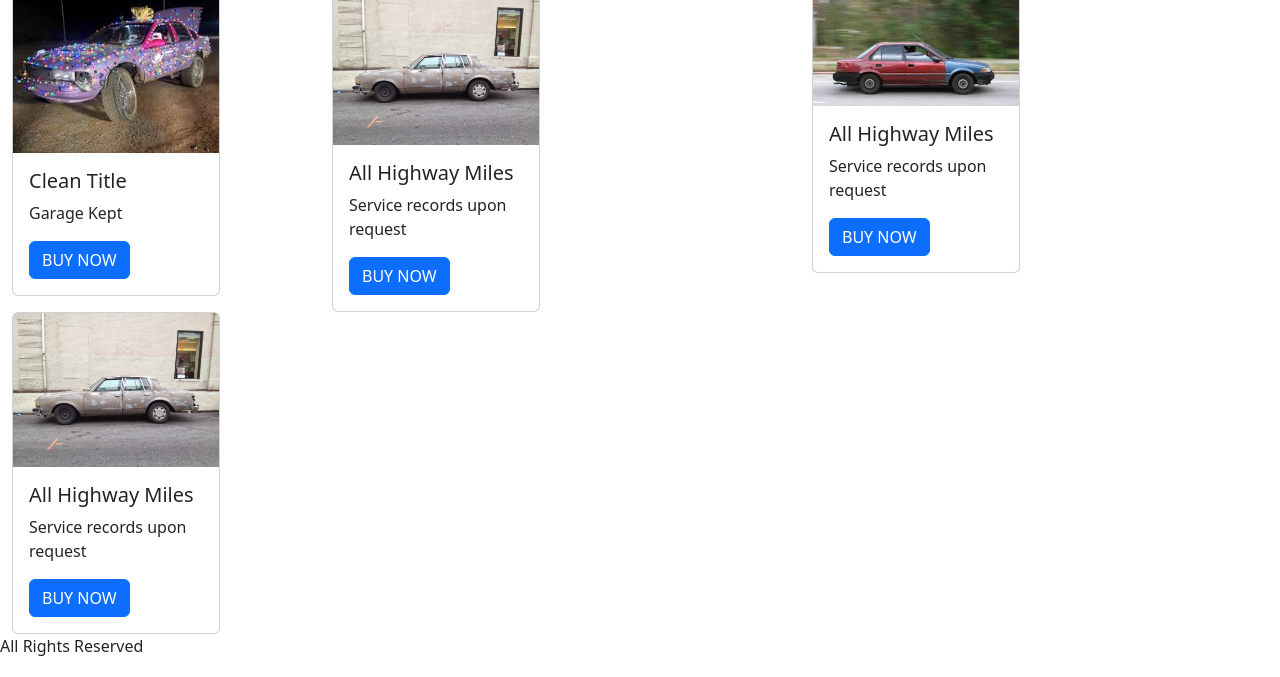
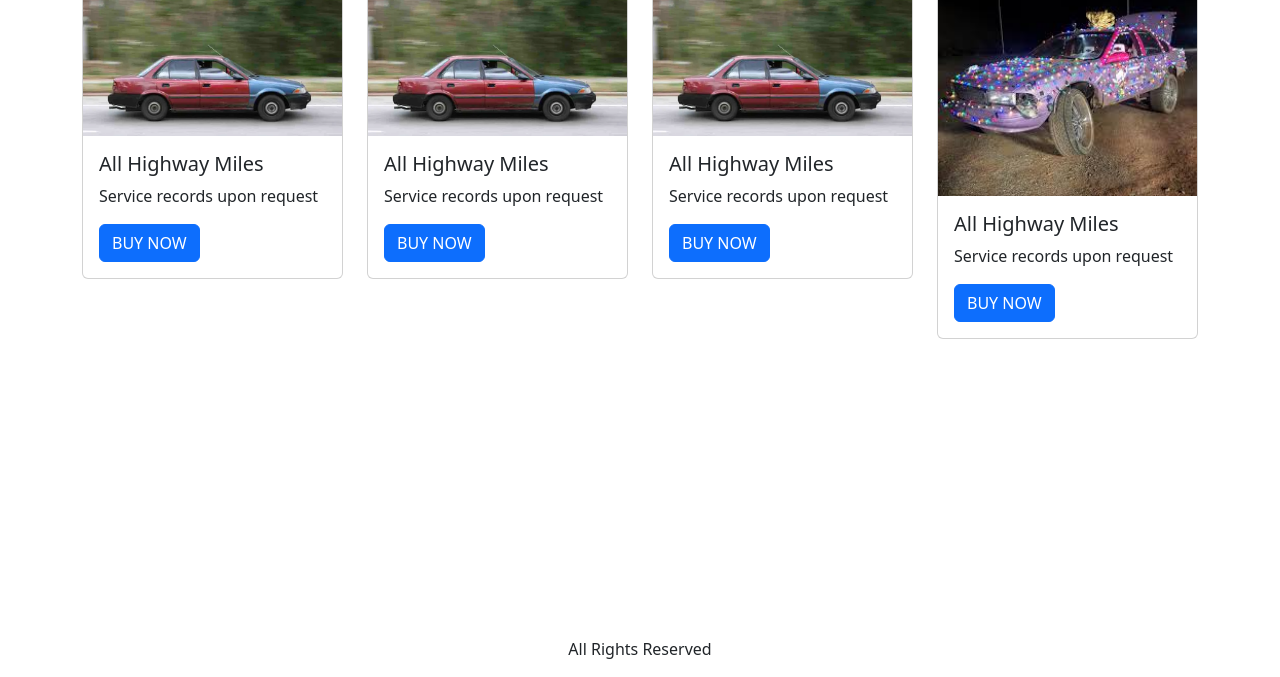
Before and after one commit to taylor3robert/project1, a plain HTML site: page vehicles.html in a window 1280 px wide. Shown: the part 123-800 px from the top of the page. Drawn offline with nearby package versions, Linux system fonts and the light colour scheme; files that its build step writes are made by us from their sources.

Commit message:
footer update

```diff
--- a/style.css
+++ b/style.css
@@ -12,3 +12,11 @@ h1  {
     max-height:400px;
     max-width: 600px
 }
+
+.footer {
+    position: fixed;
+    left: 0;
+    bottom: 0;
+    width: 100%;
+    text-align: center;
+}
--- a/vehicles.html
+++ b/vehicles.html
@@ -4,11 +4,11 @@
     <meta charset="UTF-8">
     <meta name="viewport" content="width=device-width, initial-scale=1.0">
     <link href="https://cdn.jsdelivr.net/npm/bootstrap@5.3.3/dist/css/bootstrap.min.css" rel="stylesheet" integrity="sha384-QWTKZyjpPEjISv5WaRU9OFeRpok6YctnYmDr5pNlyT2bRjXh0JMhjY6hW+ALEwIH" crossorigin="anonymous">
-    <link rel="stylesheet" href="./style/style.css">
+    <link rel="stylesheet" href="./style.css">
     <title>Vehicles</title>
 </head>
 <body>
-  <header class="container-fluid">
+  <header class="container">
     <nav class="navbar navbar-expand-lg bg-body-tertiary">
       <div class="container-fluid">
         <a class="navbar-brand" href="#"></a>
@@ -38,33 +38,14 @@
       </div>
     </nav>
    </header>
+
     <h1>Vehicles</h1>
-    <section class="container-fluid">
-      <div class=row>
-        <div class="col-sm-12 col-md-4 col-lg-3">
-          <div class="card" style="width: 13rem;">
-            <img src="images/caprice.jpeg" class="card-img-top" alt="caprice">
-            <div class="card-body">
-              <h5 class="card-title">Clean Title</h5>
-              <p class="card-text">Garage Kept</p>
-              <a href="./appoinments.html" class="btn btn-primary">BUY NOW</a>
-            </div>
-          </div>
 
-        </div>
-        <div class="col">
-          <div class="card" style="width: 13rem;">
-            <img src="images/gmcar.JPG" class="card-img-top" alt="gmcar">
-            <div class="card-body">
-              <h5 class="card-title">All Highway Miles</h5>
-              <p class="card-text">Service records upon request</p>
-              <a href="./appoinments.html" class="btn btn-primary">BUY NOW</a>
-            </div>
-          </div>
+    <div class="container">
+      <div class="row gy-3">
 
-        </div>
-        <div class="col">
-          <div class="card" style="width: 13rem;">
+        <div class="col-md-3">
+          <div class="card" style="width:;">
             <img src="./images/sidecar.webp" class="card-img-top" alt="sidecar">
             <div class="card-body">
               <h5 class="card-title">All Highway Miles</h5>
@@ -73,10 +54,32 @@
             </div>
           </div>
         </div>
+
+        <div class="col-md-3">
+          <div class="card" style="width:;">
+            <img src="./images/sidecar.webp" class="card-img-top" alt="sidecar">
+            <div class="card-body">
+              <h5 class="card-title">All Highway Miles</h5>
+              <p class="card-text">Service records upon request</p>
+              <a href="./appoinments.html" class="btn btn-primary">BUY NOW</a>
             </div>
-      <div class="col">
-        <div class="card" style="width: 13rem;">
-          <img src="./images/gmcar.JPG" class="card-img-top" alt="gmcar">
+          </div>
+        </div>
+
+        <div class="col-md-3">
+          <div class="card" style="width:;">
+            <img src="./images/sidecar.webp" class="card-img-top" alt="sidecar">
+            <div class="card-body">
+              <h5 class="card-title">All Highway Miles</h5>
+              <p class="card-text">Service records upon request</p>
+              <a href="./appoinments.html" class="btn btn-primary">BUY NOW</a>
+            </div>
+          </div>
+        </div>
+
+        <div class="col-md-3">
+          <div class="card" style="width:;">
+            <img src="./images/caprice.jpeg" class="card-img-top" alt="caprice">
             <div class="card-body">
               <h5 class="card-title">All Highway Miles</h5>
               <p class="card-text">Service records upon request</p>
@@ -85,12 +88,16 @@
           </div>
         </div>
       </div>
+    </div>
+ </header>
 
 
-    </section>
-      <footer>
-    All Rights Reserved
-      </footer>
+
+
+    <div class="footer">
+      <p>All Rights Reserved</p>
+    </div>
+
 
 
 
```
Also changed, not shown: images/style.css (deleted). Lines whose indentation alone changed are shown as unchanged.
